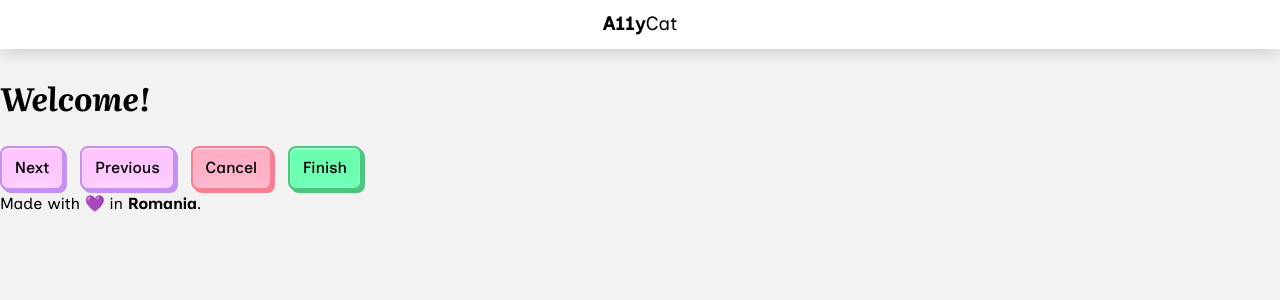
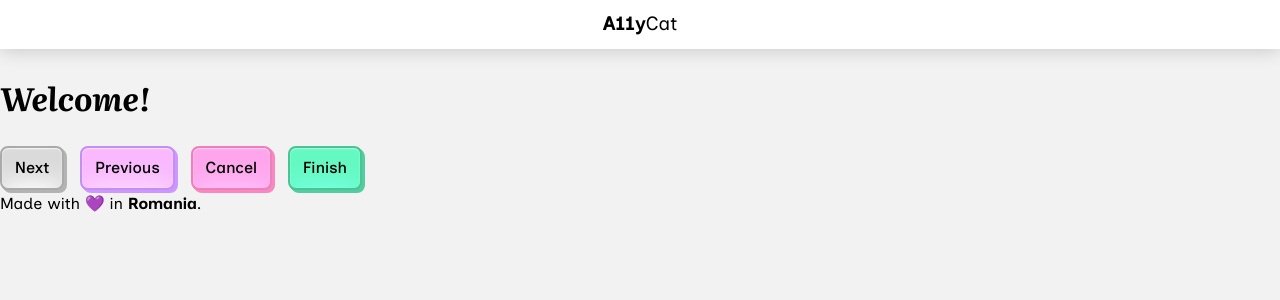
Before and after one commit to teodorachiosa/amacces, an Angular app: page / in a window 1280 px wide. Shown: the top 300 px of the page. Built offline with nearby package versions, Linux system fonts and the light colour scheme.

Commit message:
Update UI

```diff
--- a/src/app/app.component.html
+++ b/src/app/app.component.html
@@ -1,7 +1,7 @@
 <ac-header></ac-header>
 <h1>Welcome!</h1>
 <main id="main" tabindex="-1">
-    <button>Next</button>
+    <button class="secondary">Next</button>
     <button>Previous</button>
     <button class="danger">Cancel</button>
     <button class="success">Finish</button>
--- a/src/styles/components/button.css
+++ b/src/styles/components/button.css
@@ -1,24 +1,27 @@
 button {
   --button__background-color: var(--accent-color);
+  --darkness-multiplier: 1;
 
   --button__default__background-color: light-dark(
     oklch(from var(--button__background-color) calc(l + 0.35) c h),
-    oklch(from var(--button__background-color) calc(l - 0.15) c h)
+    oklch(from var(--button__background-color) calc(l - var(--darkness-multiplier) * 0.35) c h)
   );
   --button__hover__background-color: light-dark(
     oklch(from var(--button__background-color) calc(l + 0.4) calc(c - 0.05) h),
-    oklch(from var(--button__background-color) calc(l - 0.1) calc(c + 0.05) h)
+    oklch(from var(--button__background-color) calc(l - var(--darkness-multiplier) * 0.3) calc(c + 0.05) h)
   );
   --button__active__background-color: light-dark(
     oklch(from var(--button__background-color) calc(l + 0.3) c h),
-    oklch(from var(--button__background-color) calc(l - 0.2) c h)
+    oklch(from var(--button__background-color) calc(l - var(--darkness-multiplier) * 0.4) c h)
   );
-  --top-highlight-percentage: 70%;
-  --bottom-shadow-percentage: 20%;
+
+  --top-highlight-percentage: 50%;
+  --bottom-shadow-percentage: 30%;
   --elevation-1: 1px;
   --elevation-2: 2px;
   --elevation-3: 3px;
 
+  color: light-dark(var(--black), var(--white));
   font-weight: 500;
   padding: 0.4rem 0.8rem;
   border-radius: 8px;
@@ -46,19 +49,19 @@ button {
       color-mix(
         in srgb-linear,
         var(--button__default__background-color),
-        var(--black) 60%
+        var(--black) 55%
       ),
     var(--elevation-2) var(--elevation-2) 0 0
       color-mix(
         in srgb-linear,
         var(--button__default__background-color),
-        var(--black) 60%
+        var(--black) 55%
       ),
     var(--elevation-3) var(--elevation-3) 0 0
       color-mix(
         in srgb-linear,
         var(--button__default__background-color),
-        var(--black) 60%
+        var(--black) 55%
       );
 
   &.success {
@@ -67,6 +70,12 @@ button {
 
   &.danger {
     --button__background-color: var(--danger-color);
+  }
+
+  &.secondary {
+    --darkness-multiplier: 1.9;
+
+    --button__background-color: var(--white);
   }
 
   &:hover,
--- a/src/styles/variables.css
+++ b/src/styles/variables.css
@@ -2,15 +2,15 @@
   color-scheme: light dark;
 
   /* Colors */
-  --white: oklch(1 0 0);
+  --white: oklch(1 0 307);
   --black: oklch(from var(--white) calc(l - 1) c h);
   --accent-color: oklch(0.7 0.2 307);
-  --danger-color: oklch(from var(--accent-color) l c calc(h * 0 + 13));
-  --success-color: oklch(from var(--accent-color) l c calc(h * 0 + 155));
+  --danger-color: oklch(from var(--accent-color) l c calc(h * 0 + -10));
+  --success-color: oklch(from var(--accent-color) l calc(c - 0.03) calc(h * 0 + 165));
 
   --body-color: light-dark(
     oklch(from var(--white) calc(l - 1) c h),
-    var(--white)
+    oklch(from var(--white) calc(l - 0.15) c h)
   );
   --invert-body-color: light-dark(
     var(--white),
```
